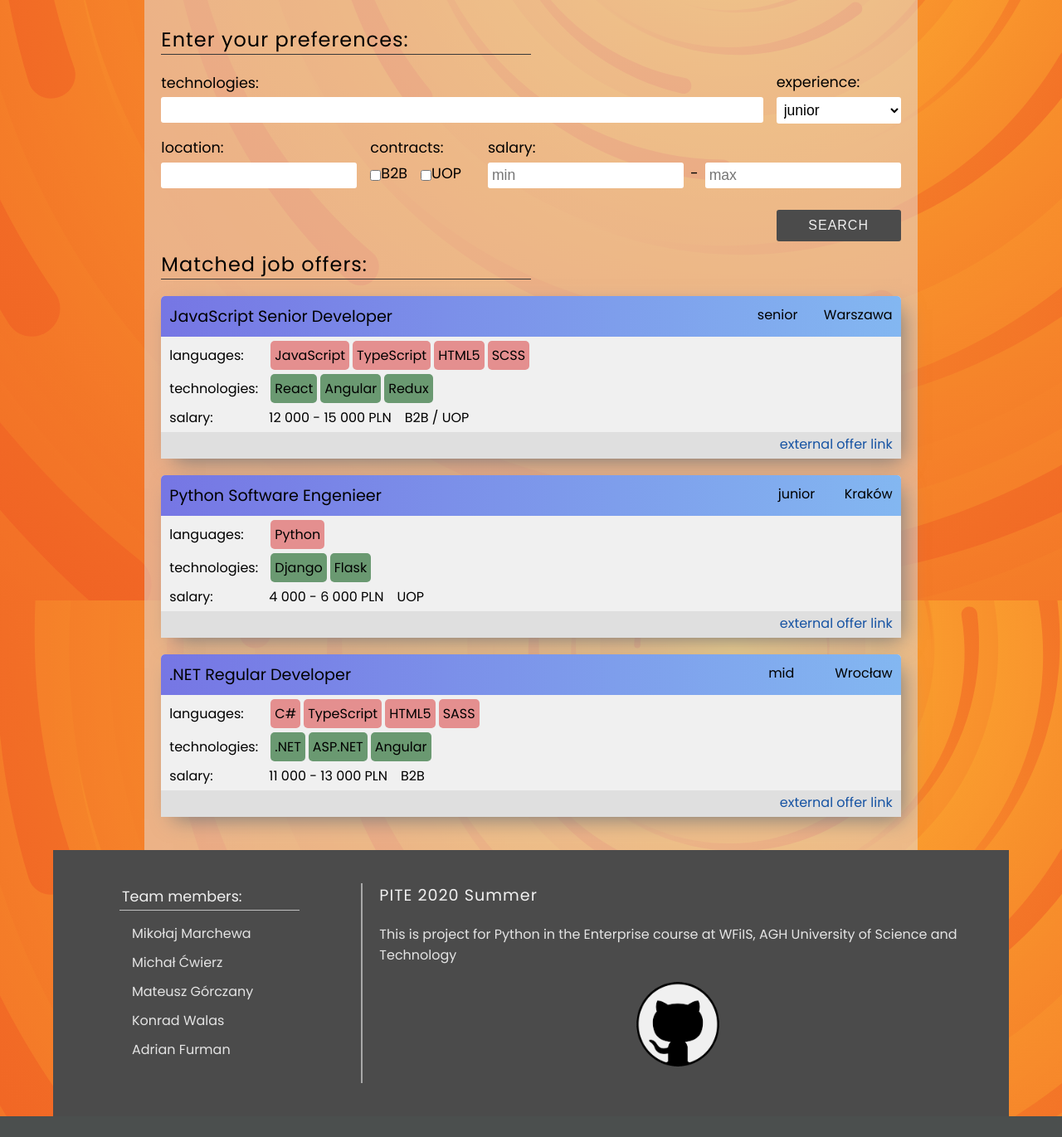
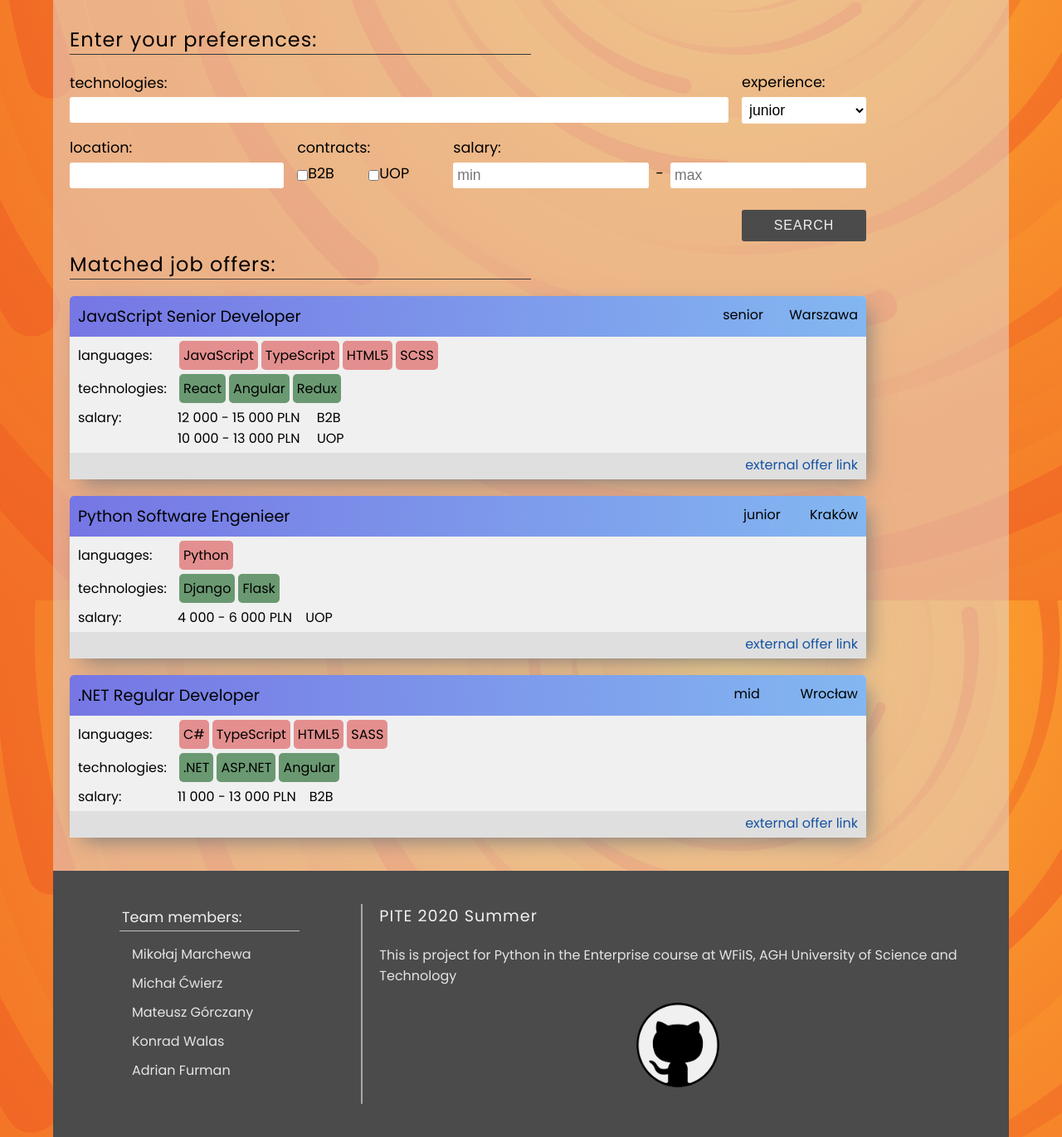
Before and after one commit to HappyButter/Jobaid, a Django app: page / in a window 1280 px wide. Shown: the part 236-1607 px from the top of the page at 83% size. Before the commit the page ends 1582 px from the top, so only its background shows below. Run offline with Django 3.2, Linux system fonts and the light colour scheme; some libraries are stand-ins or nearby versions.

Commit message:
Create django template loop for offers, add temporary admin page

```diff
--- a/job_offers/static/job_offers/styles/offers.css
+++ b/job_offers/static/job_offers/styles/offers.css
@@ -185,6 +185,13 @@
     /* justify-content: center; */
 }
 
+.details__salary {
+    display: flex;
+    flex-direction: column;
+    justify-content: flex-start;
+    align-items: flex-start;
+}
+
 .language__item, .technology__item {
     /* flex: 1; */
     display: block;
--- a/job_offers/templates/job_offers/content.html
+++ b/job_offers/templates/job_offers/content.html
@@ -74,9 +74,17 @@
                         <span class="technology__item">Redux</span>
                     </div>
                     <div class="offer__finances">
-                        <span class="details__prefix">salary:</span>
-                        <span class="offer__salary">12 000 - 15 000 PLN</span>
-                        <span class="offer__contracts">B2B / UOP</span>
+                        <span class="details__prefix details__salary">salary:</span>
+                        <div>
+                            <div>
+                                <span class="offer__salary">12 000 - 15 000 PLN</span>
+                                <span class="offer__contracts">B2B</span>
+                            </div>
+                            <div>
+                                <span class="offer__salary">10 000 - 13 000 PLN</span>
+                                <span class="offer__contracts">UOP</span>
+                            </div>
+                        </div>
                     </div>
                 </div>
                 <div class="item__row item__link">
@@ -140,6 +148,54 @@
                     <a href="https://bulldogjob.pl/companies/jobs" class="offer__link">external offer link</a>
                 </div>
             </article>
+            {% for offer in offers %}
+            <article class="offer__item">
+                <div class="item__row item__title">
+                    <span class="offer__name">{{ offer.title }}</span>
+                    <span class="offer__experience">{{ offer.experience_level }}</span>
+                    <span class="offer__location">{{ offer.location.address }}</span>
+                </div>
+                <div class="item__row item__details">
+
+                    <div class="offer__languages">
+                        <span class="details__prefix">languages:</span>
+                        {% for lang in offer.languages %}
+                            <span class="language__item">{{ lang }}</span>
+                        {% endfor %}
+                    </div>
+                    <div class="offer__technologies">
+                        <span class="details__prefix">technologies:</span>
+                        {% for tech in offer.technologies %}
+                            <span class="language__item">{{ tech }}</span>
+                        {% endfor %}
+                    </div>
+                    <div class="offer__finances">
+                        <span class="details__prefix">salary:</span>
+                        <div>
+                            {% if offer.finances.b2b %}
+                                {% if offer.finances.salary.b2b.max and offer.finances.salary.b2b.min %}
+                                    <div>
+                                        <span class="offer__salary">{{offer.finances.salary.b2b.min}} - {{offer.finances.salary.b2b.max}} PLN</span>
+                                        <span class="offer__contracts">B2B</span>
+                                    </div>
+                                {% endif %}
+                            {% endif %}
+                            {% if offer.finances.uop %}
+                                {% if offer.finances.salary.uop.max and offer.finances.salary.uop.min %}
+                                    <div>
+                                        <span class="offer__salary">{{offer.finances.salary.uop.min}} - {{offer.finances.salary.uop.max}} PLN</span>
+                                        <span class="offer__contracts">UOP</span>
+                                    </div>
+                                {% endif %}
+                            {% endif %}
+                        </div>
+                    </div>
+                </div>
+                <div class="item__row item__link">
+                    <a href="{{ offer.offer__link }}" class="offer__link">external offer link</a>
+                </div>
+            </article>
+            {% endfor %}
         </div>
     </section>
 
--- a/job_offers/urls.py
+++ b/job_offers/urls.py
@@ -3,5 +3,6 @@ from . import views
 
 
 urlpatterns = [
+    path("admin/", views.admin, name="admin"),
     path("", views.joboffers, name="joboffers"),
 ]
--- a/job_offers/views.py
+++ b/job_offers/views.py
@@ -9,6 +9,15 @@ def div_technologies(f_technologies):
             tech.strip()
         return f_technologies_list
     return None
+
+def admin(request):
+    context = {
+        "title": "Job Offers",
+        'app': 'job_offers',
+        'page': 'offers'
+    }
+    return render(request, 'job_offers/admin.html', context)
+
 
 def joboffers(request):
     context = {
--- a/jobaid/urls.py
+++ b/jobaid/urls.py
@@ -22,7 +22,7 @@ urlpatterns = [
     # path('home/', views.home),
     path('', include('job_offers.urls')),
     path('about/', views.about, name='about'),
-    path('admin/', admin.site.urls),
+    # path('admin/', admin.site.urls),
     path('salaryprediction/', include('salary_prediction.urls')),
     path('statistics/', include('statistics_and_charts.urls')),
 ]
--- a/static/styles/base.css
+++ b/static/styles/base.css
@@ -53,7 +53,7 @@ main {
     padding: 20px;
     /* background-color: rgb(190, 190, 190); */
     background-color: rgba(228, 228, 228, 0.5);
-    margin: 0 auto;
+    /* margin: 0 auto; */
 }
 
 footer {
```
Also changed, not shown: other parts of job_offers/static/job_offers/styles/offers.css (+57 -0 lines), job_offers/templates/job_offers/admin.html (added, +19 -0 lines), static/images/fingerprint.png (added).
